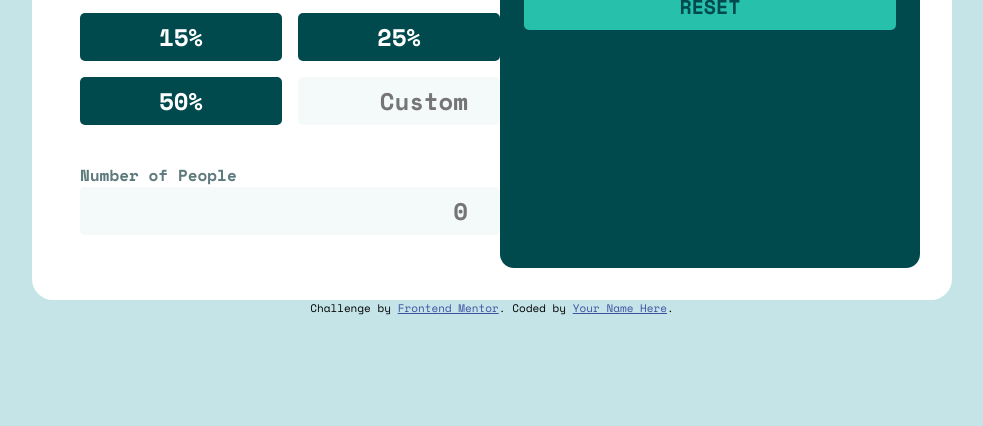
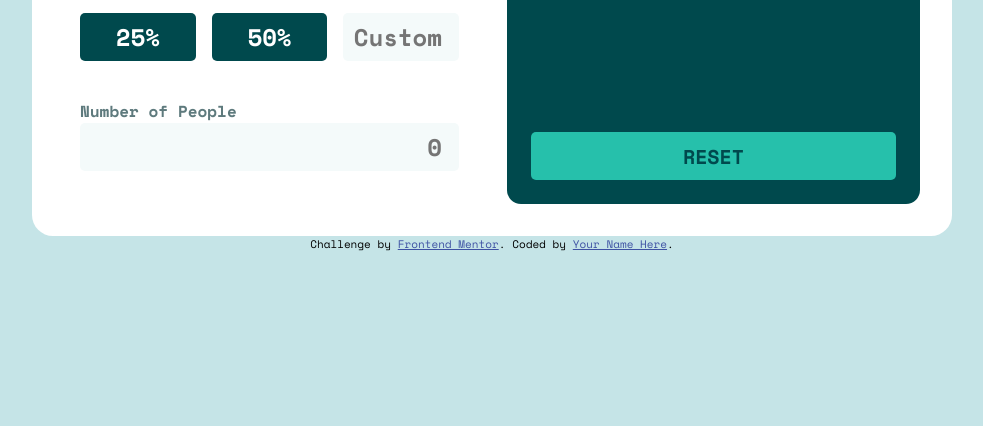
Before and after one commit to kingwell47/tip-calculator, a website: page index.html in a window 1280 px wide. Shown: the part 374-800 px from the top of the page, without its empty margins (148-1131 px from the left). Drawn offline with nearby package versions, Linux system fonts and the light colour scheme; files that its build step writes are made by us from their sources.

Commit message:
done with desktop styling

```diff
--- a/app/scss/_component.scss
+++ b/app/scss/_component.scss
@@ -3,13 +3,23 @@
 
 .component {
     display: flex;
-    flex-wrap: wrap;
     background-color: var(--white);
+    min-width: fnc.rem(375);
     border-radius: fnc.rem(21);
     padding: fnc.rem(32);
+    justify-content: space-between;
+    gap: fnc.rem(48);
+
+    @include mix.breakpoint-down(small) {
+        flex-direction: column;
+        align-items: center;
+        gap: 0;
+
+    }
 
     @include mix.breakpoint-up(large) {
         padding: fnc.rem(32) fnc.rem(32) fnc.rem(32) fnc.rem(48);
+        justify-content: space-between;
     }
 
 }
--- a/app/scss/_globals.scss
+++ b/app/scss/_globals.scss
@@ -36,3 +36,13 @@ body {
     max-width: fnc.rem(920);
     margin: auto;
 }
+
+button {
+    cursor: pointer;
+}
+
+input[type=number]::-webkit-inner-spin-button,
+input[type=number]::-webkit-outer-spin-button {
+  -webkit-appearance: none;
+  margin: 0;
+}
--- a/app/scss/_result.scss
+++ b/app/scss/_result.scss
@@ -3,6 +3,11 @@
 
 .result {
     flex: 50%;
+    display: flex;
+    flex-direction: column;
+    justify-content: space-between;
+    min-width: fnc.rem(327);
+    max-width: fnc.rem(413);
     background-color: var(--veryDarkCyan);
     padding: fnc.rem(24);
     border-radius: fnc.rem(14);
--- a/app/scss/_selector.scss
+++ b/app/scss/_selector.scss
@@ -4,6 +4,9 @@
 .selector {
     flex: 50%;
     margin-bottom: fnc.rem(33);
+    min-width: fnc.rem(327);
+    max-width: fnc.rem(379);
+
 
     label {
         font-size: fnc.rem(16);
@@ -12,7 +15,7 @@
     }
 
     input {
-        padding: 0 fnc.rem(17);
+        padding-right: fnc.rem(17);
         height: fnc.rem(48);
         text-align: right;
         font-family: var(--font);
@@ -22,8 +25,6 @@
         background-color: var(--lightGrayishCyan2);
         border: none;
         border-radius: fnc.rem(5);
-
-
     }
 
     &__bill-total {
@@ -64,6 +65,11 @@
         grid-template-rows: repeat(3, 1fr);
         gap: fnc.rem(16);
 
+        @include mix.breakpoint-up(large) {
+            grid-template-columns: repeat(3, 1fr);
+            grid-template-rows: repeat(2, 1fr);
+        }
+
     }
 
     &__people-number {
--- a/index.html
+++ b/index.html
@@ -27,7 +27,7 @@
       <section class="selector">
         <div class="selector__bill-total">
           <label for="bill-total-display">Bill</label>
-          <input type="number" id="bill-total-display" placeholder="0">
+          <input type="number" id="bill-total-display" min="0" placeholder="0">
         </div>
 
 
@@ -45,13 +45,13 @@
 
         <div class="selector__people-number">
           <label for="number-of-people">Number of People </label>
-          <input id="number-of-people" type="number" placeholder="0">
+          <input id="number-of-people" type="number" min="1" placeholder="0">
         </div>
 
       </section>
 
       <section class="result">
-
+        <div class="result-wrapper">
           <div class="result__element">
             <label for="tip-amount">
               Tip Amount
@@ -69,6 +69,7 @@
               </span>
             </label>
             <div class="result__amount" id="tip-total">0.00</div>
+          </div>
         </div>
         <button id="reset">
           Reset
```
Lines whose indentation alone changed are shown as unchanged.
